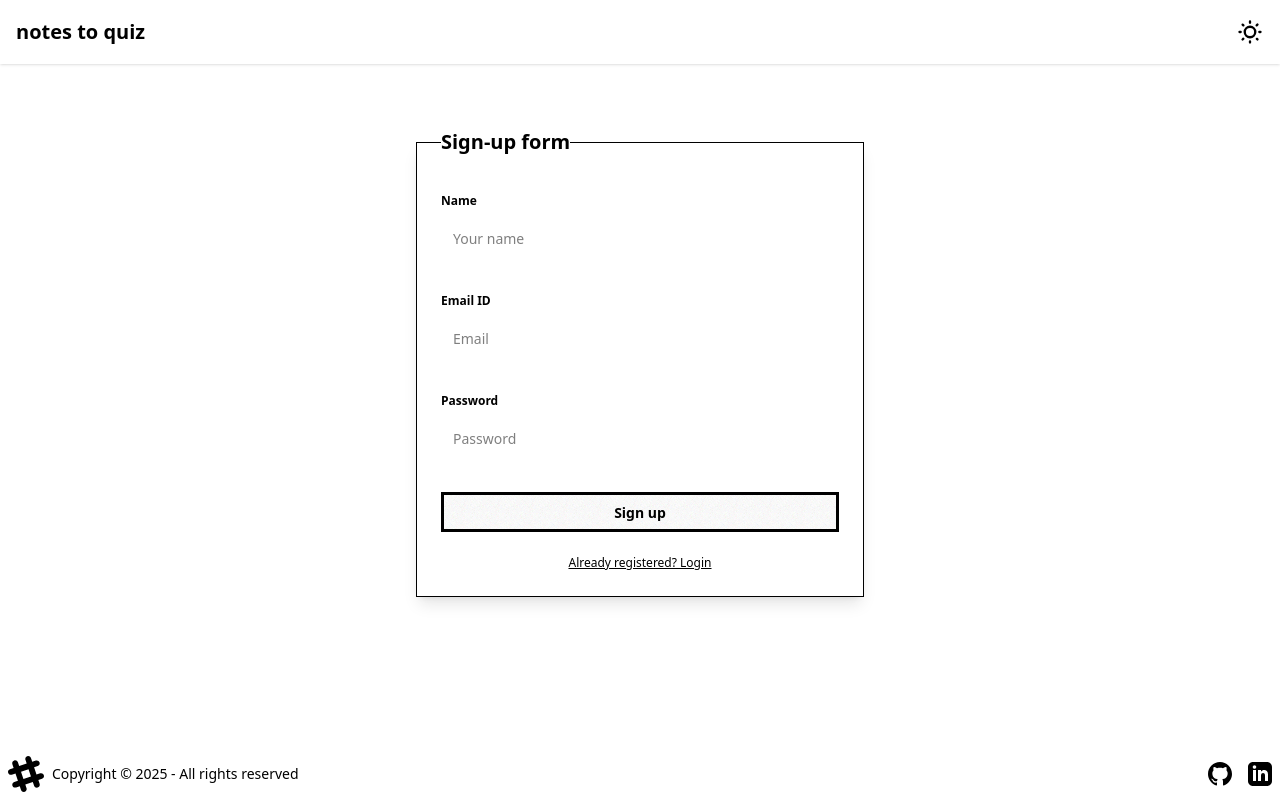
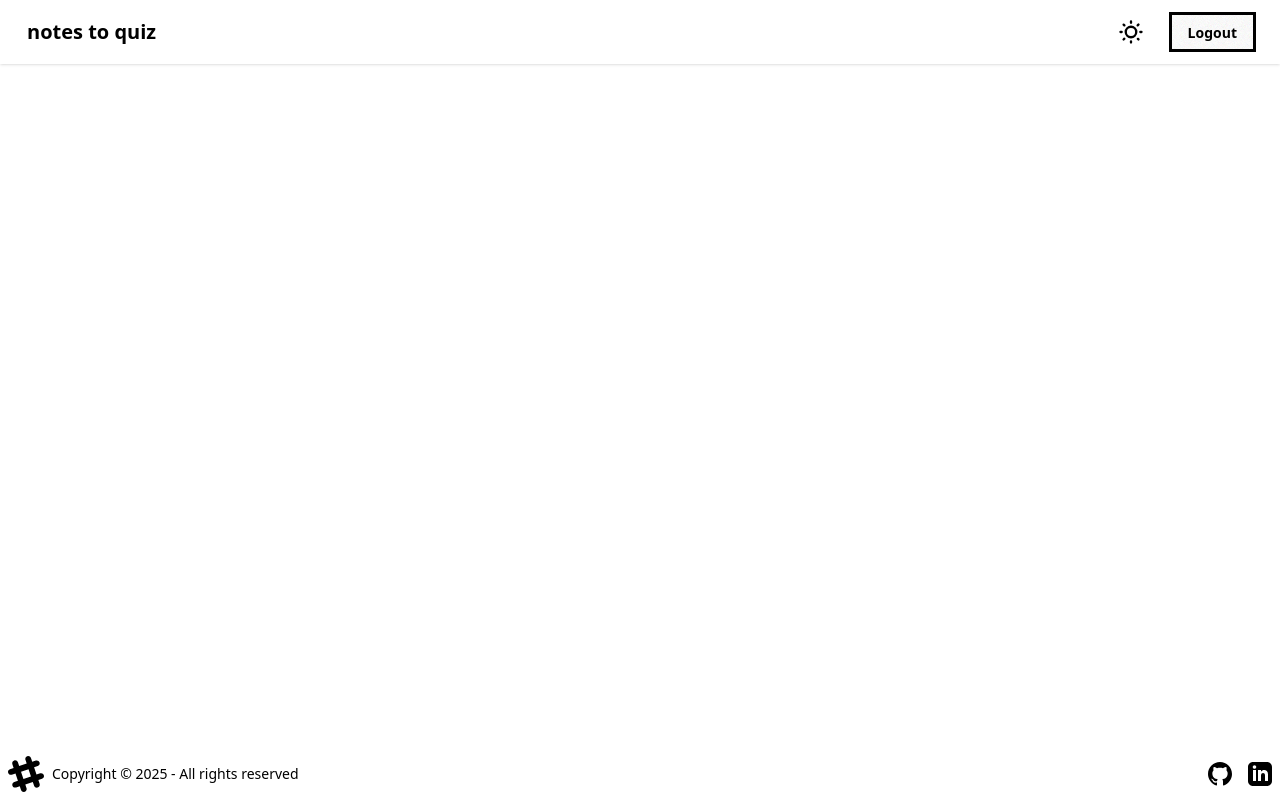
Before and after one commit to youngineer/JnanaGen, a React (Vite) app in the folder frontend/: page / in a window 1280 px wide. Before the commit this address led to /auth. Built offline with nearby package versions, Linux system fonts and the light colour scheme.

Commit message:
fix: improve sidebar UI and loading of user quiz list
Enhance the visual presentation of the sidebar and
ensure proper loading and display of the user's quizzes.

```diff
--- a/frontend/src/components/NavbarTop.tsx
+++ b/frontend/src/components/NavbarTop.tsx
@@ -1,66 +1,29 @@
-import { useEffect, useState, type FC, type MouseEvent } from 'react'
 import ThemeController from './ThemeController'
-import { Link, useNavigate } from 'react-router-dom';
-import { useLocation } from 'react-router';
+import { useNavigate } from 'react-router'
 
-const NavbarTop: FC = () => {
+const NavbarTop = () => {
     const navigate = useNavigate();
-    const location = useLocation();
-    const [isTokenPresent, setIsTokenPresent] = useState<boolean>(false);
 
-    const handleLogout = (e: MouseEvent<HTMLButtonElement>): void => {
-        localStorage.removeItem("token");
+    const handleLogout = (e: React.MouseEvent<HTMLButtonElement>) => {
+        e.preventDefault();
+        localStorage.removeItem('token');
+        sessionStorage.removeItem('token');
         navigate("/auth");
     }
-
-    useEffect(() => {
-    const token = localStorage.getItem("token");
-    if(token) setIsTokenPresent(true);
-    if (!token && location.pathname !== "/auth") {
-        navigate("/auth");
-    }
-    }, [navigate, location.pathname]);
-
-    const showNavLinks = isTokenPresent && location.pathname !== "/auth";
-
     return (
-        <nav className="navbar bg-neutral shadow-sm px-4">
-            <div className="flex-1 flex items-center gap-4">
-                <a className="btn-ghost text-xl text-neutral-content font-bold">
-                    notes to quiz
-                </a>
-                {showNavLinks && (<ul className="menu menu-horizontal bg-neutral text-base-100 rounded-box hidden md:flex">
-                    <li>
-                        <Link to={"/home"} className="flex items-center gap-2">
-                            <svg
-                                xmlns="http://www.w3.org/2000/svg"
-                                className="h-5 w-5"
-                                fill="none"
-                                viewBox="0 0 24 24"
-                                stroke="currentColor"
-                            >
-                                <path
-                                    strokeLinecap="round"
-                                    strokeLinejoin="round"
-                                    strokeWidth="2"
-                                    d="M3 12l2-2m0 0l7-7 7 7M5 10v10a1 1 0 001 1h3m10-11l2 2m-2-2v10a1 1 0 01-1 1h-3m-6 0a1 1 0 001-1v-4a1 1 0 011-1h2a1 1 0 011 1v4a1 1 0 001 1m-6 0h6"
-                                />
-                            </svg>
-                            Dashboard
-                        </Link>
-                    </li>
-                </ul>)}
+        <div>
+            <div className="navbar bg-neutral text-neutral-content shadow-sm py-1">
+                <div className="flex-1">
+                    <h3 className="btn btn-ghost text-xl">notes to quiz</h3>
+                </div>
+                <div className="flex-none">
+                    <ThemeController />
+                </div>
+                <div>
+                    <button className="btn mx-4 ml-6" onClick={handleLogout}>Logout</button>
+                </div>
             </div>
-            <div className="flex items-center gap-4">
-                <ThemeController />
-                {showNavLinks && (
-                    <button className="btn flex items-center btn-warning" onClick={handleLogout}>
-                    Logout
-                </button>
-            )
-            }
-            </div>
-        </nav>
+        </div>
     )
 }
 
--- a/frontend/src/components/QuizSpecification.tsx
+++ b/frontend/src/components/QuizSpecification.tsx
@@ -1,17 +1,11 @@
 import { useState, type ChangeEvent, type FC, type FormEvent } from "react";
 import { generateQuiz } from "../services/quizServices";
 import { useNavigate } from "react-router";
-
-export interface QuizSpecificationState {
-    userNotes: string;
-    totalQuestions: number;
-    numberOfOptions: number;
-    additionalNotes: string;
-}
+import type { QuizSpecification } from "../utils/interfaces";
 
 const QuizSpecification: FC = () => {
     const navigate = useNavigate();
-    const [formData, setFormData] = useState<QuizSpecificationState>({
+    const [formData, setFormData] = useState<QuizSpecification>({
         userNotes: "",
         totalQuestions: 6,
         numberOfOptions: 4,
@@ -44,17 +38,17 @@ const QuizSpecification: FC = () => {
     };
 
     return (
-        <form onSubmit={handleSubmit} className="w-full max-w-3xl mx-auto py-8">
+        <form onSubmit={handleSubmit} className="w-full max-w-3xl mx-auto py-4">
             <div className="space-y-6">
                 <div className="mb-6">
-                    <h3 className="font-bold text-xl md:text-2xl mb-4">Create your quiz</h3>
+                    <h3 className="font-bold text-xl md:text-2xl mb-4">Help us create your quiz</h3>
                     <fieldset className="fieldset w-full">
-                        <legend className="fieldset-legend">Enter your notes and we will generate the quiz for you</legend>
+                        <legend className="fieldset-legend">Provide your notes and we'll generate the quiz for you</legend>
                         <textarea
                             name="userNotes"
                             value={formData.userNotes}
-                            className="textarea h-28 md:h-36 w-full"
-                            placeholder="Your notes here"
+                            className="textarea h-28 md:h-36 w-full rounded-2xl"
+                            placeholder="Share the key topics, concepts, or content you want to be included in the quiz. The more specific, the better!"
                             onChange={handleFormDataChange}
                             required
                         />
@@ -63,12 +57,12 @@ const QuizSpecification: FC = () => {
 
                 <div className="mb-6">
                     <fieldset className="fieldset w-full">
-                        <legend className="fieldset-legend">Additional Notes</legend>
+                        <legend className="fieldset-legend">Additional Notes (Optional)</legend>
                         <textarea
                             name="additionalNotes"
                             value={formData.additionalNotes}
-                            className="textarea h-20 md:h-24 w-full"
-                            placeholder="Additional notes here"
+                            className="textarea h-20 md:h-24 w-full rounded"
+                            placeholder="Any extra instructions or preferences for your quiz (e.g., difficulty level, types of questions)?"
                             onChange={handleFormDataChange}
                         />
                     </fieldset>
@@ -95,7 +89,7 @@ const QuizSpecification: FC = () => {
                     </fieldset>
 
                     <fieldset className="fieldset w-full md:w-1/2">
-                        <legend className="fieldset-legend">Options per question</legend>
+                        <legend className="fieldset-legend">Number of Options per Question</legend>
                         <select
                             name="numberOfOptions"
                             value={formData.numberOfOptions}
@@ -117,7 +111,7 @@ const QuizSpecification: FC = () => {
                         className="btn btn-primary btn-wide"
                         disabled={!formData.userNotes.trim()}
                     >
-                        Generate Quiz
+                        {loading ? 'Generating Quiz...' : 'Generate Quiz'}
                     </button>
                 </div>
             </div>
--- a/frontend/src/components/Sidebar.tsx
+++ b/frontend/src/components/Sidebar.tsx
@@ -56,18 +56,15 @@ const Sidebar: FC = (): JSX.Element => {
 
   return (
     <>
-      <div className='mt-6'>
-        <ul className="menu bg-base-200 rounded-box w-56">
-          <li>
-            <details open>
-              <summary className='font-bold'>Your Quizzes</summary>
+      <details open className='mx-4'>
+        <summary className='font-bold '>Your Quizzes</summary>
         <ul className='flex flex-col gap-1'>
           {
             Object.entries(quizList).map(([id, quiz]) => (
               <li key={id} className="w-full">
                 <div className="tooltip tooltip-right tooltip-warning w-full" data-tip={quiz.title}>
                   <button
-                          className="btn btn-soft btn-secondary block w-full whitespace-normal break-words px-2 py-1 rounded hover:bg-base-300 transition"
+                    className="btn btn-soft-content w-full px-2 py-1 rounded hover:btn-soft transition"
                     style={{ wordBreak: 'break-word' }}
                     onClick={() => handleQuizRedirect(id)}
                   >
@@ -79,9 +76,6 @@ const Sidebar: FC = (): JSX.Element => {
           }
         </ul>
       </details>
-          </li>
-        </ul>
-      </div>
       {alert.show && (
         <div className={`alert ${alert.isSuccess ? 'alert-success' : 'alert-error'} mt-4`}>
           {alert.message}
--- a/frontend/src/components/ThemeController.tsx
+++ b/frontend/src/components/ThemeController.tsx
@@ -12,7 +12,7 @@ const ThemeController: FC = (): JSX.Element => {
     }, []);
 
     const toggleTheme = () => {
-        const newTheme = theme === "valentine" ? "abyss" : "valentine";
+        const newTheme = theme === "valentine" ? "dark" : "valentine";
         setTheme(newTheme);
         document.documentElement.setAttribute("data-theme", newTheme);
         localStorage.setItem("theme", newTheme);
@@ -22,7 +22,7 @@ const ThemeController: FC = (): JSX.Element => {
     <div>
         <label className="swap swap-rotate">
             {/* this hidden checkbox controls the state */}
-            <input type="checkbox" className="theme-controller" value="abyss" onClick={toggleTheme}/>
+            <input type="checkbox" className="theme-controller" value="dark" onClick={toggleTheme}/>
 
             {/* sun icon */}
             <svg
--- a/frontend/src/index.css
+++ b/frontend/src/index.css
@@ -1,6 +1,6 @@
 @import "tailwindcss";
 @plugin "daisyui" {
-  themes: valentine --default, abyss --prefersdark;
+  themes: valentine --default, dark --prefersdark;
   root: ":root";
   include: ;
   exclude: ;
```
Lines whose indentation alone changed are shown as unchanged.
